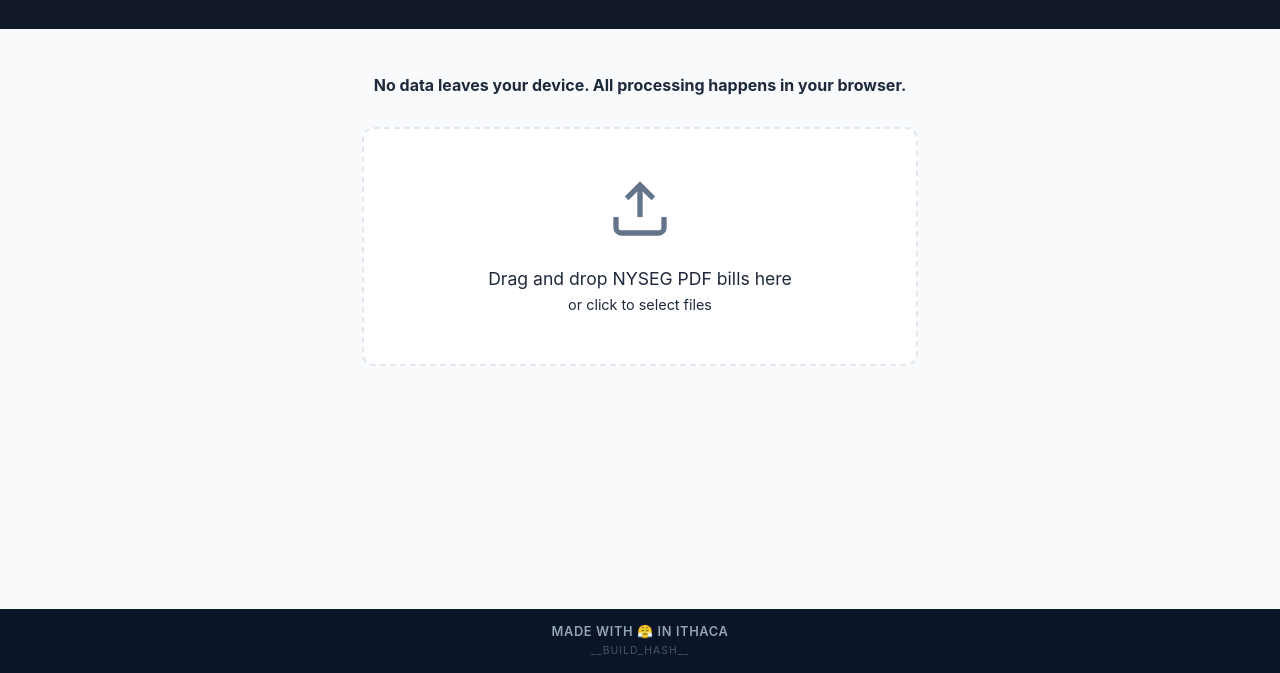
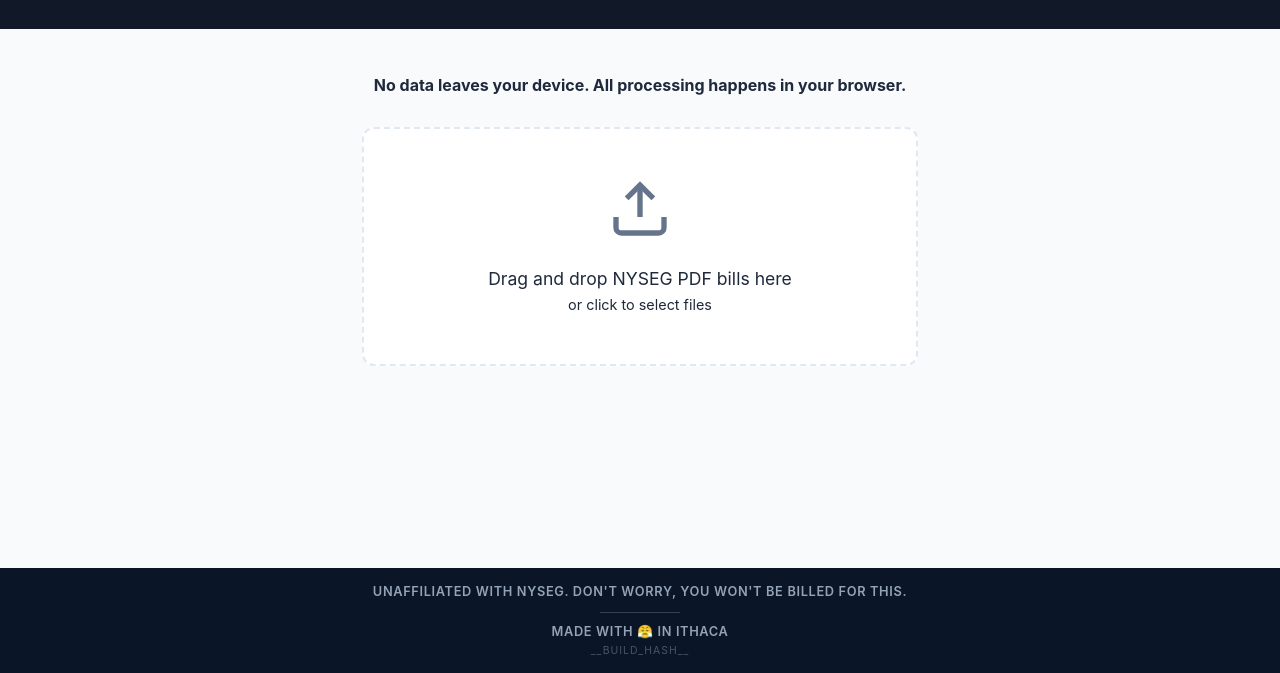
Before and after one commit to BrandonKowalski/nyseg-bill-analyzer, a website with bundled scripts: page src/index.html in a window 1280 px wide. Shown: the part 127-800 px from the top of the page. Built offline with nearby package versions, Linux system fonts and the light colour scheme; files whose address does not match are found by name.

Commit message:
Disclaimer just cause

```diff
--- a/src/index.html
+++ b/src/index.html
@@ -256,6 +256,8 @@
 <footer>
     <div class="footer-content">
         <div class="footer-text">
+            <p class="disclaimer">Unaffiliated with NYSEG. Don't worry, you won't be billed for this.</p>
+            <hr class="footer-divider"/>
             <a href="https://github.com/BrandonKowalski/nyseg-bill-analyzer" target="_blank" rel="noopener noreferrer">
                 <p>Made with 😤 in Ithaca</p>
             </a>
--- a/src/styles/styles.css
+++ b/src/styles/styles.css
@@ -574,6 +574,13 @@ footer .footer-text a:hover {
     color: #ffffff;
 }
 
+.footer-divider {
+    border: none;
+    border-top: 1px solid #334155;
+    width: 80px;
+    margin: 0.6rem auto;
+}
+
 footer .build-hash {
     font-size: 0.65rem;
     font-weight: 400;
```
